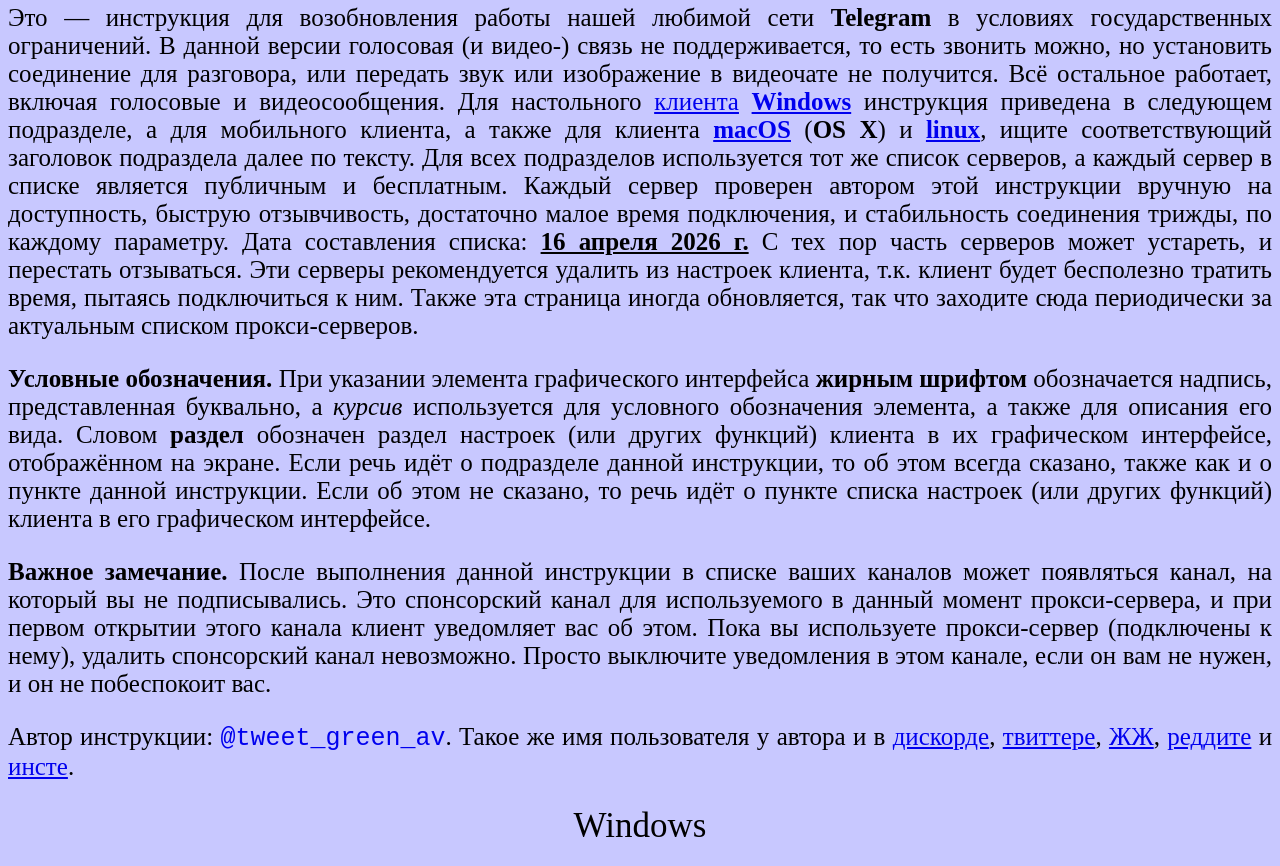
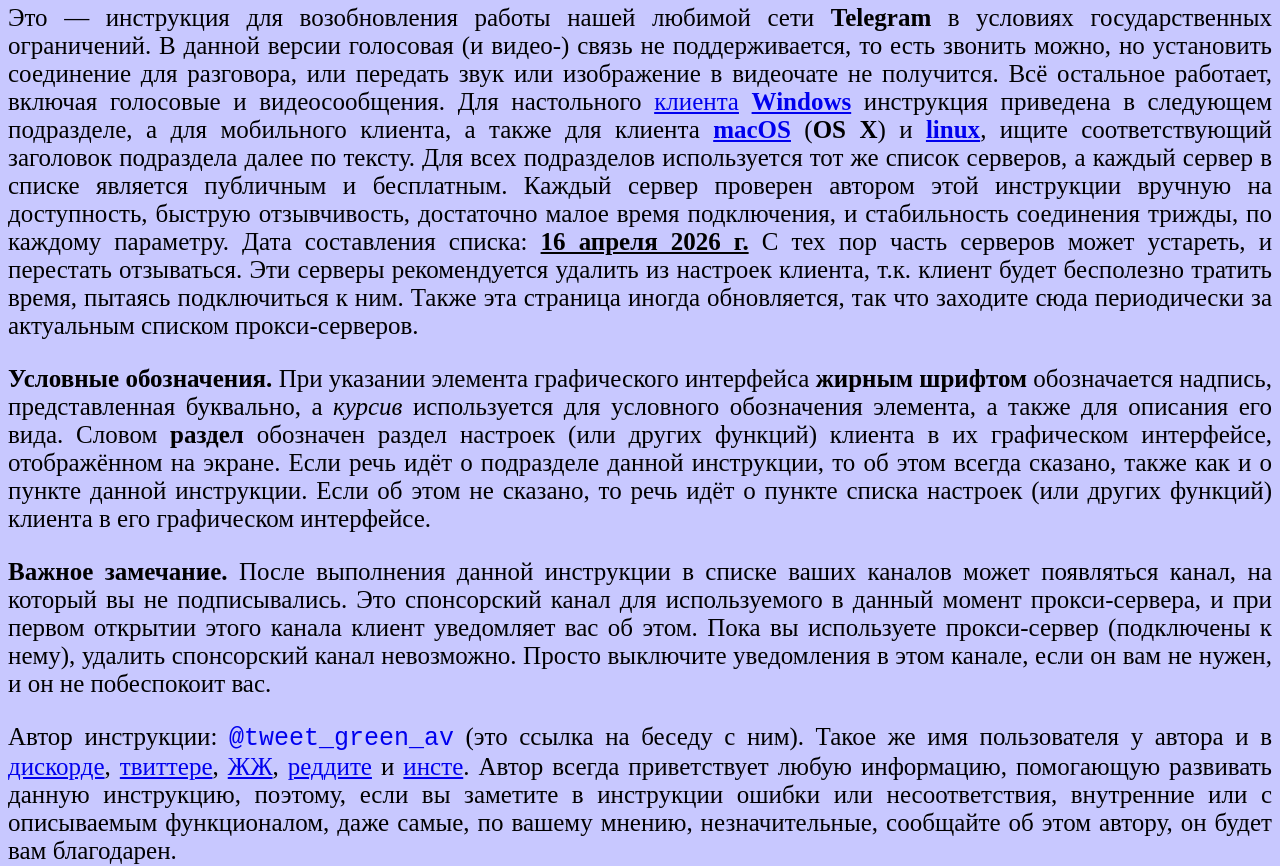
Before and after one commit to green-AV/TG, a plain HTML site: page index.html in a window 1280 px wide. Shown: the part 87-953 px from the top of the page. Drawn offline with Linux system fonts and the light colour scheme.

Commit message:
conventions elaboration

```diff
--- a/index.html
+++ b/index.html
@@ -12,7 +12,7 @@
 </p><p>
 <b>Важное замечание.</b> После выполнения данной инструкции в списке ваших каналов может появляться канал, на который вы не подписывались. Это спонсорский канал для используемого в данный момент прокси-сервера, и при первом открытии этого канала клиент уведомляет вас об этом. Пока вы используете прокси-сервер (подключены к нему), удалить спонсорский канал невозможно. Просто выключите уведомления в этом канале, если он вам не нужен, и он не побеспокоит вас.
 </p><p>
-Автор инструкции: <a href=tg://resolve?domain=tweet_green_av style="text-decoration:none;font-family:monospace">@tweet_green_av</a>. Такое же имя пользователя у автора и в <a href=https://ru.wikipedia.org/wiki/Discord>дискорде</a>, <a href=https://ru.wikipedia.org/wiki/Twitter>твиттере</a>, <a href=https://ru.wikipedia.org/wiki/Живой_Журнал>ЖЖ</a>, <a href=https://ru.wikipedia.org/wiki/Reddit>реддите</a> и <a href=https://ru.wikipedia.org/wiki/Instagram>инсте</a>.
+Автор инструкции: <a href=tg://resolve?domain=tweet_green_av style="text-decoration:none;font-family:monospace">@tweet_green_av</a> (это ссылка на беседу с ним). Такое же имя пользователя у автора и в <a href=https://ru.wikipedia.org/wiki/Discord>дискорде</a>, <a href=https://ru.wikipedia.org/wiki/Twitter>твиттере</a>, <a href=https://ru.wikipedia.org/wiki/Живой_Журнал>ЖЖ</a>, <a href=https://ru.wikipedia.org/wiki/Reddit>реддите</a> и <a href=https://ru.wikipedia.org/wiki/Instagram>инсте</a>. Автор всегда приветствует любую информацию, помогающую развивать данную инструкцию, поэтому, если вы заметите в инструкции ошибки или несоответствия, внутренние или с описываемым функционалом, даже самые, по вашему мнению, незначительные, сообщайте об этом автору, он будет вам благодарен.
 </p>
 <div align=center style=font-size:35px>
 Windows
```
